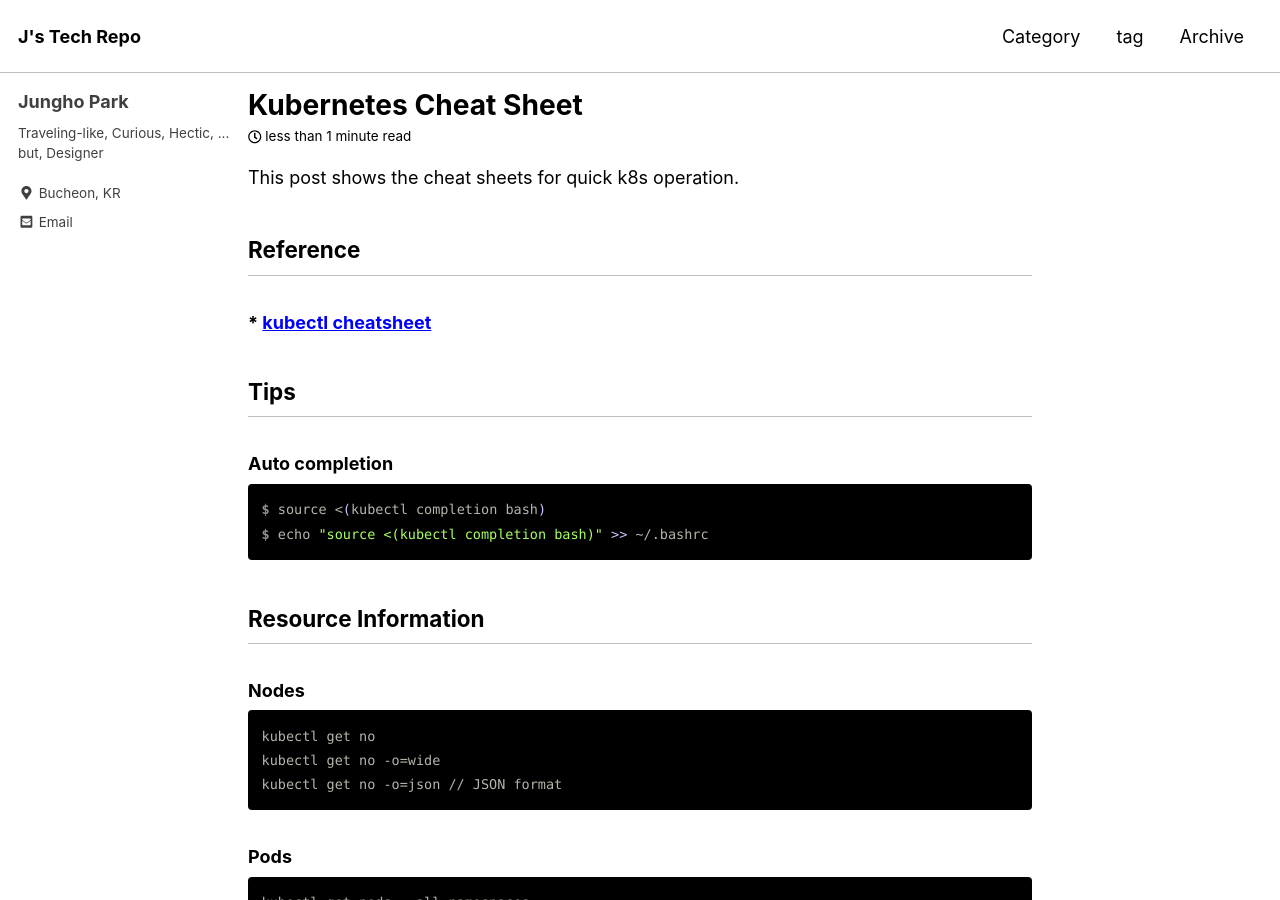
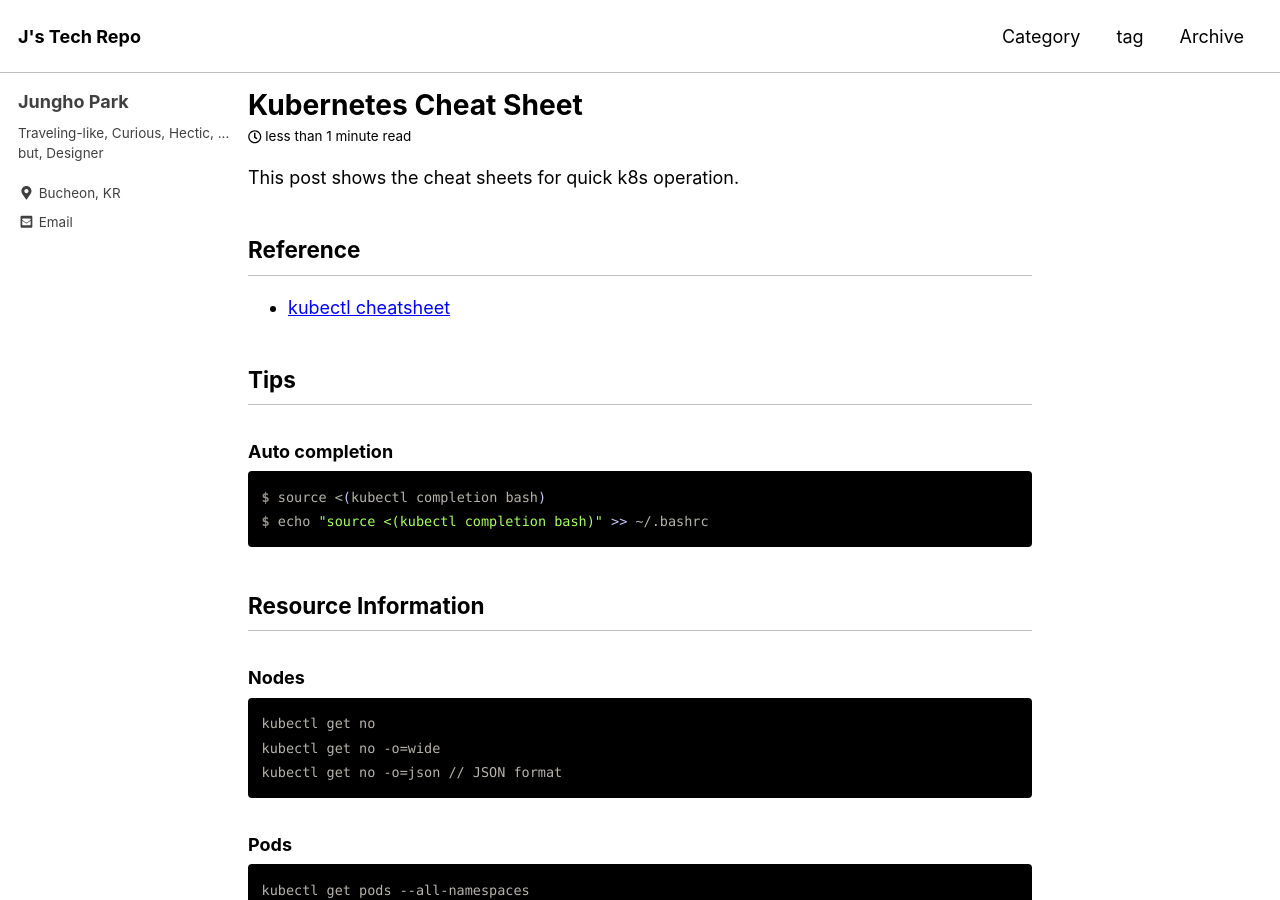
Before and after one commit to unipark00/tekrepo, a Jekyll site: the page built from _posts/2019-04-18-k8s-cheat-sheet.md, in a window 1280 px wide and 900 px high. Built offline with Jekyll 4.4.1, drawn with Linux system fonts in a browser that asks for light colours; cached includes are drawn as plain includes.

```diff
--- a/_posts/2019-04-18-k8s-cheat-sheet.md
+++ b/_posts/2019-04-18-k8s-cheat-sheet.md
@@ -10,7 +10,7 @@ toc: false
 This post shows the cheat sheets for quick k8s operation.
 
 ## Reference
-### * [kubectl cheatsheet](https://kubernetes.io/docs/reference/kubectl/cheatsheet/)
+* [kubectl cheatsheet](https://kubernetes.io/docs/reference/kubectl/cheatsheet/)
 
 ## Tips
 ### Auto completion
```
